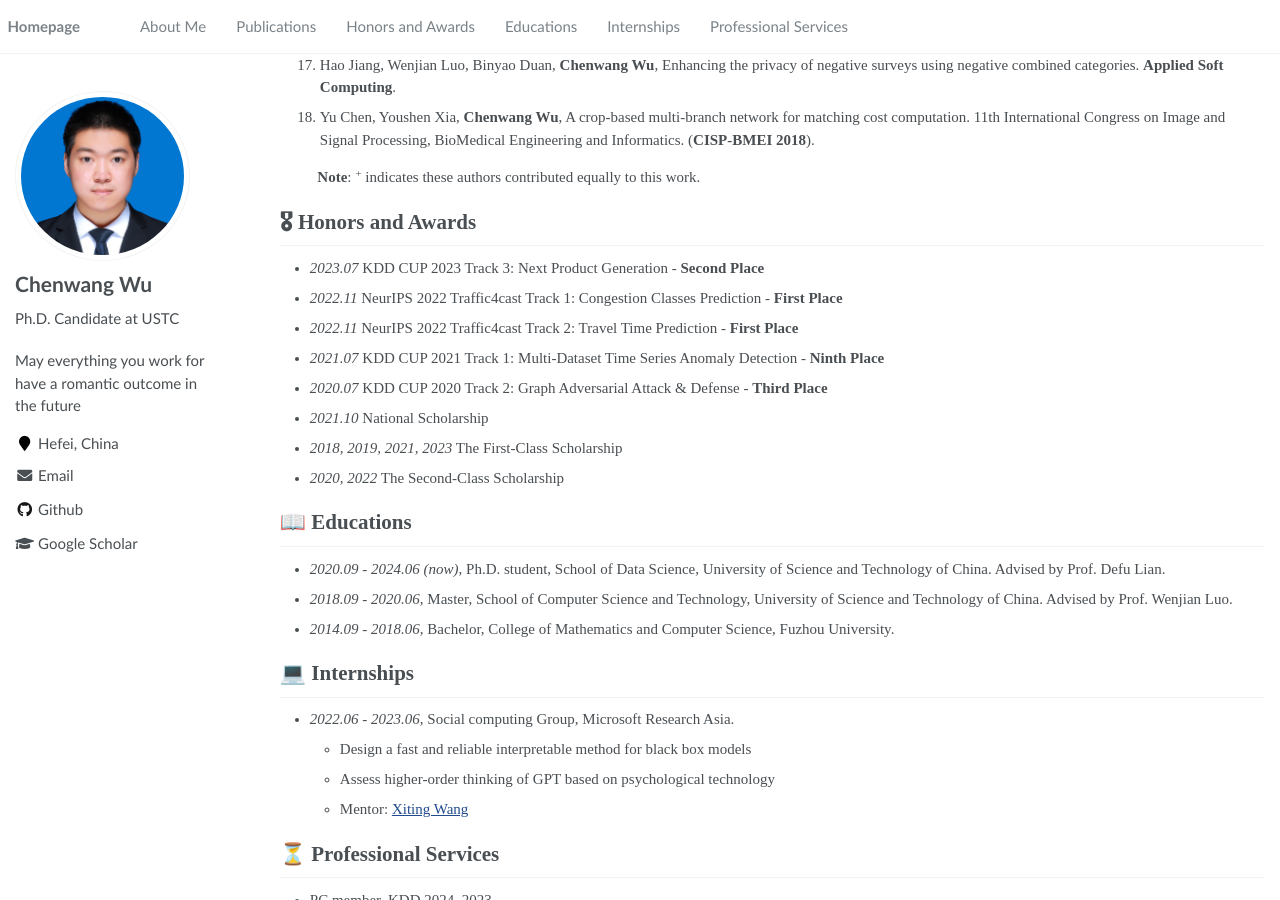
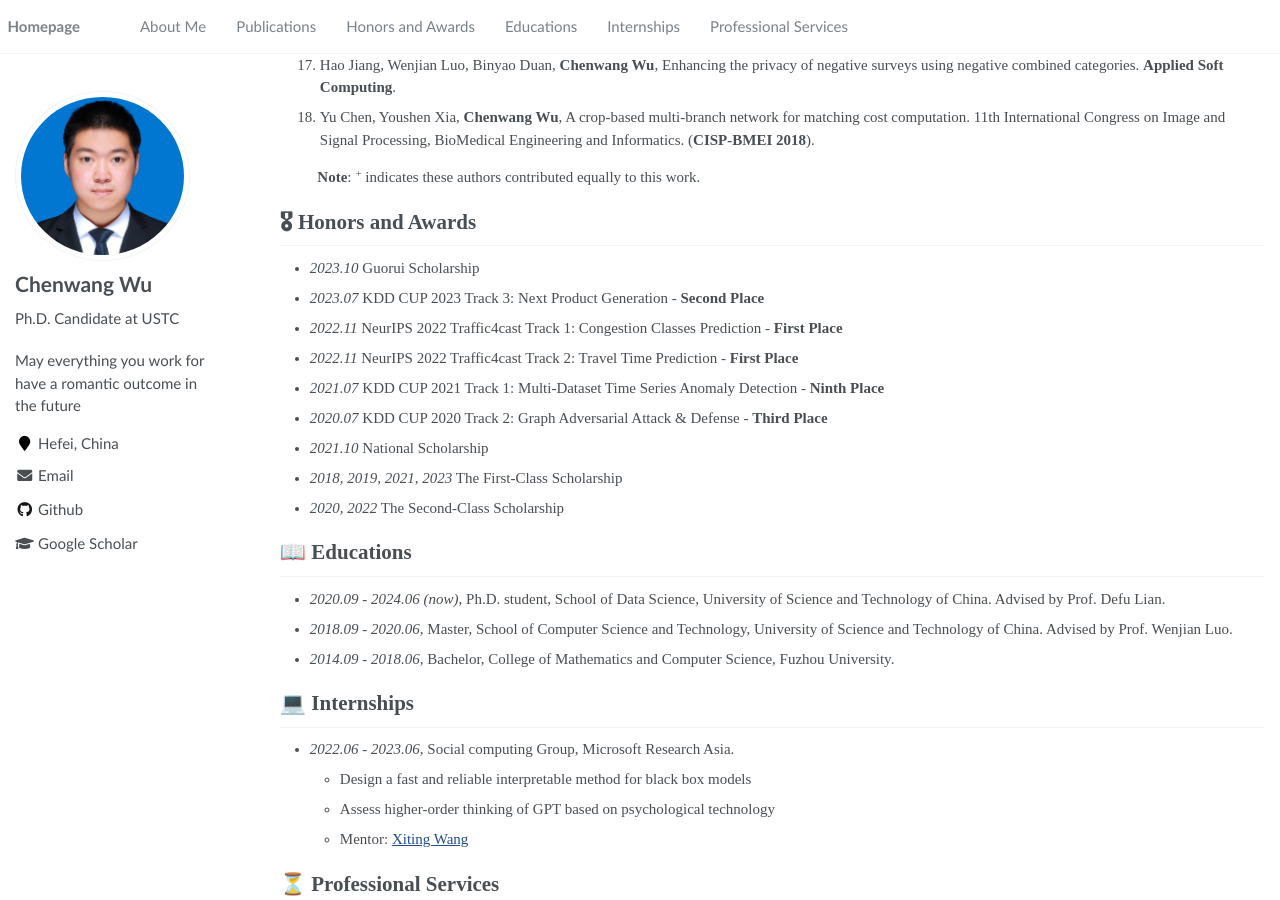
Before and after one commit to Daftstone/Daftstone.github.io, a Jekyll site: the page built from _pages/about.md, in a window 1280 px wide and 900 px high, scrolled down 1010 px. Built offline with Jekyll 4.4.1, drawn with Linux system fonts in a browser that asks for light colours.

Commit message:
Update about.md

```diff
--- a/_pages/about.md
+++ b/_pages/about.md
@@ -48,7 +48,7 @@ My research interests include data mining, especially on recommender System Secu
 &emsp; &emsp; **Note**: <sup>+</sup> indicates these authors contributed equally to this work.
 
 # 🎖 Honors and Awards
-
+- *2023.10* Guorui Scholarship
 - *2023.07* KDD CUP 2023 Track 3: Next Product Generation - **Second Place**
 - *2022.11* NeurIPS 2022 Traffic4cast Track 1: Congestion Classes Prediction - **First Place**
 - *2022.11* NeurIPS 2022 Traffic4cast Track 2: Travel Time Prediction - **First Place**
```
